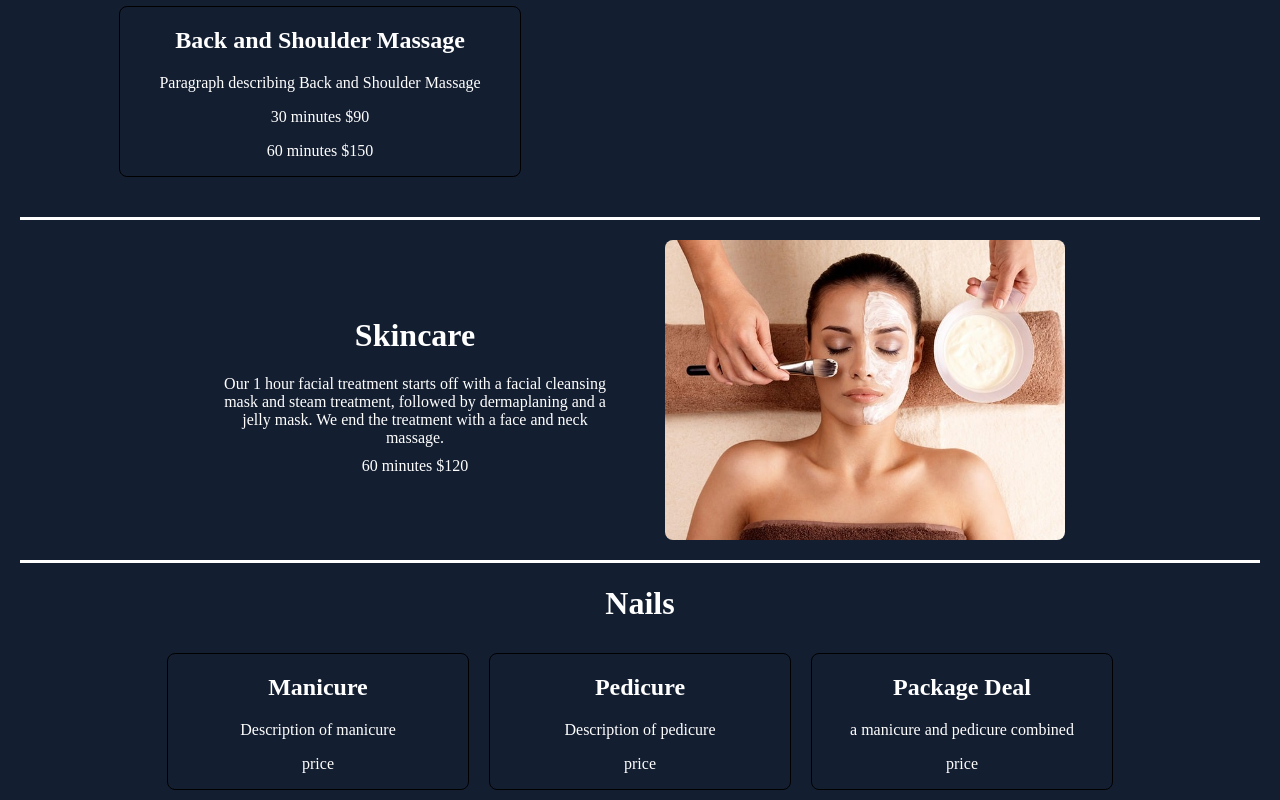
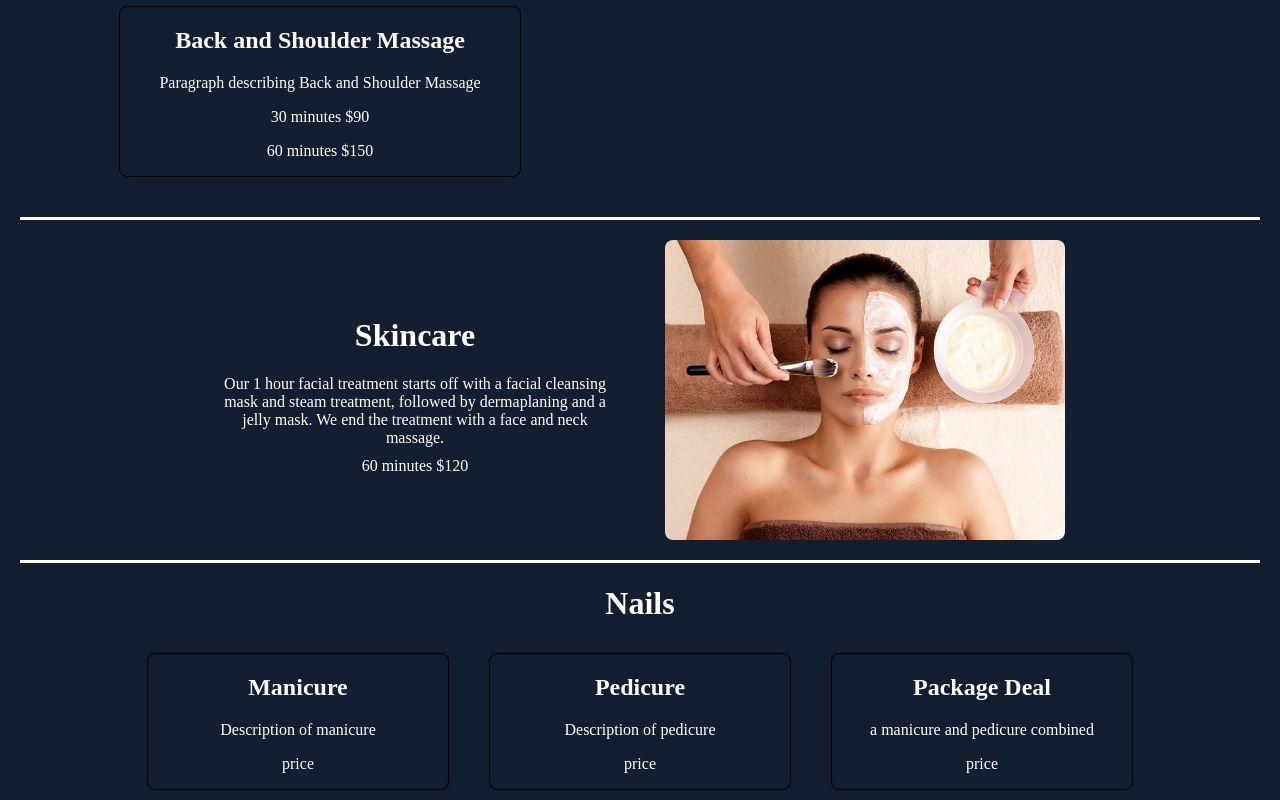
Before and after one commit to LaurenCummings/spa-project, a React (Vite) app: page / in a window 1280 px wide. Shown: the part 1543-2343 px from the top of the page. Built offline with nearby package versions, Linux system fonts and the light colour scheme.

Commit message:
Styled nails component

```diff
--- a/src/css/Nails.css
+++ b/src/css/Nails.css
@@ -11,6 +11,6 @@
 .nail-treatment {
     border: black solid thin;
     border-radius: 8px;
-    margin: 10px;
+    margin: 10px 20px;
     width: 300px;
 }
```
